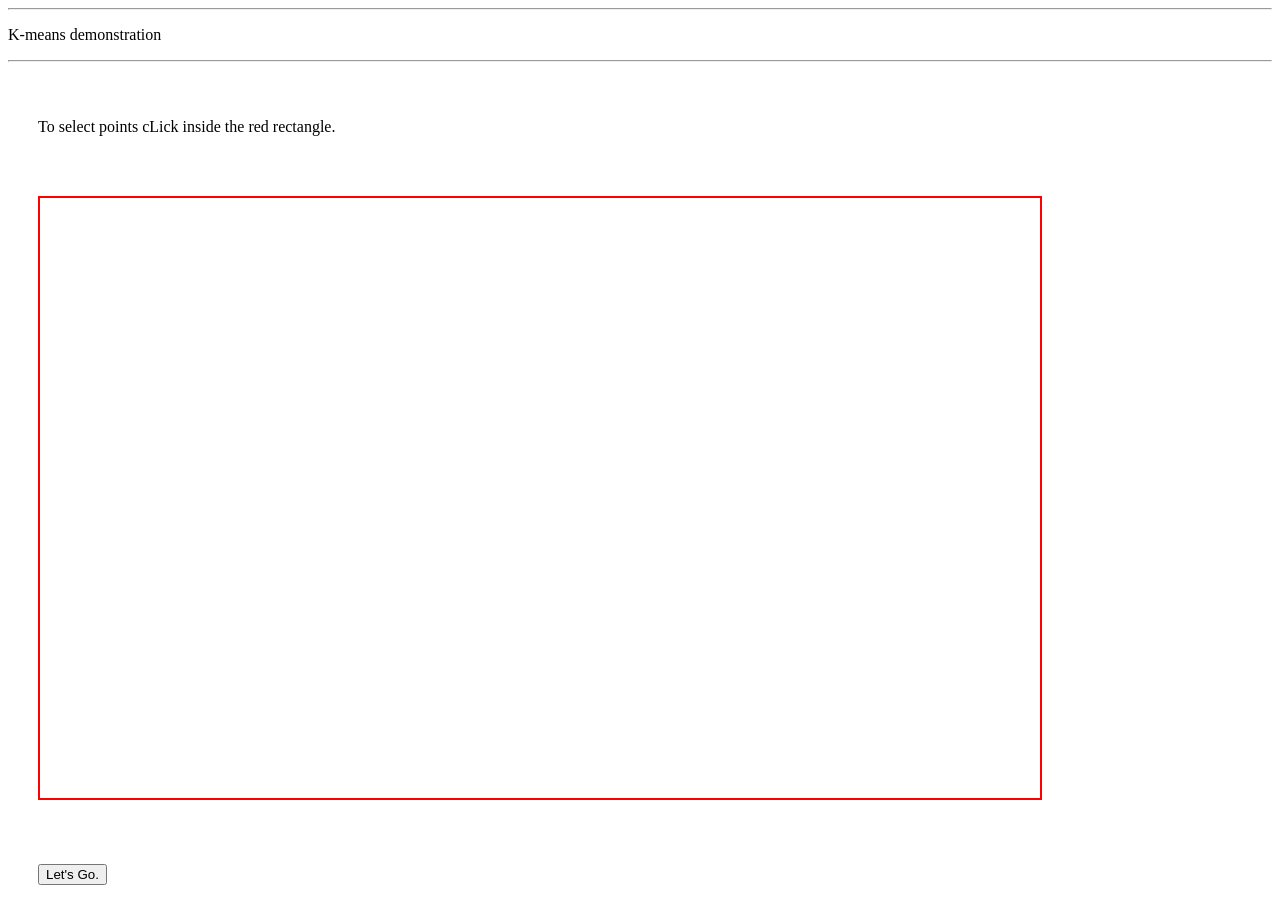
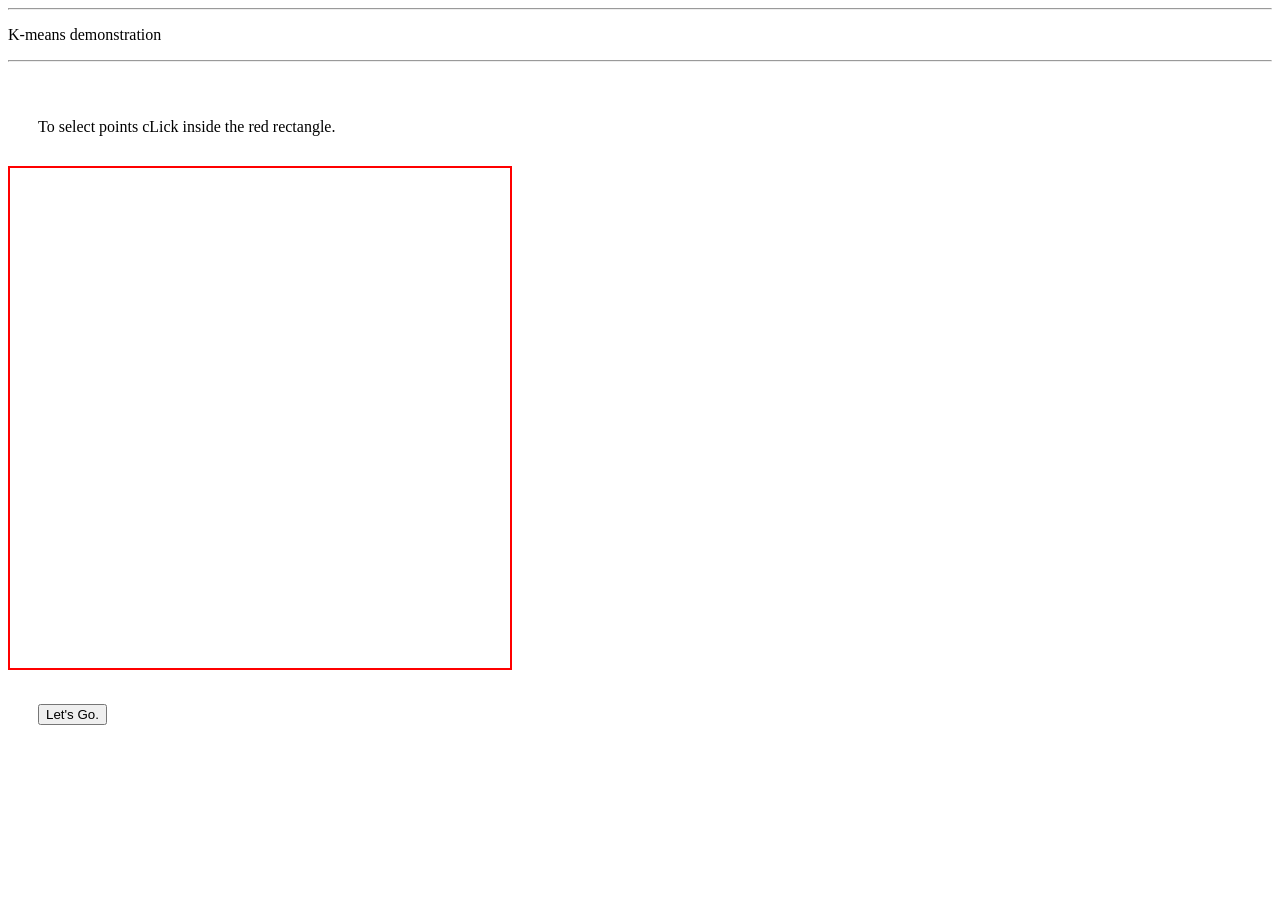
Before and after one commit to AmeyRuikar/k-means, a plain HTML site: page index.html in a window 1280 px wide. After the commit the page ends 800 px from the top, so only its background shows below. Drawn offline with nearby package versions, Linux system fonts and the light colour scheme.

Commit message:
new canvas attributes

```diff
--- a/index.html
+++ b/index.html
@@ -13,11 +13,11 @@ Released under the MIT license: http://jsbin.mit-license.org
 	<title>K-means demo</title>
 	<style id="jsbin-css">
 		#canvas1 {
-			width: 1000px;
-			height: 600px;
-			margin: 30px;
+			width:  500px;
+			height: 500px;
+
 			border: 2px solid red;
-			padding: 0px;
+
 		}
 		#calculate{
 			margin:30px;
@@ -56,9 +56,10 @@ var x, y;
 var mouse_cor;
 var i = 0;
 var msg;
-var r =90, g =78, b = 150, a = 255;
 var boundary;
 var pts= new Array(100);
+
+
 function point(x, y, color, ismean){
     this.x = x;
     this.y = y;
@@ -69,6 +70,7 @@ function point(x, y, color, ismean){
 window.onload = function init(){
     canvas = document.getElementById("canvas1");
     context = canvas.getContext('2d');
+
     canvas.addEventListener('mousemove', function(event1){
                           boundary = canvas.getBoundingClientRect();
                           x = event1.clientX - boundary.left;
```
